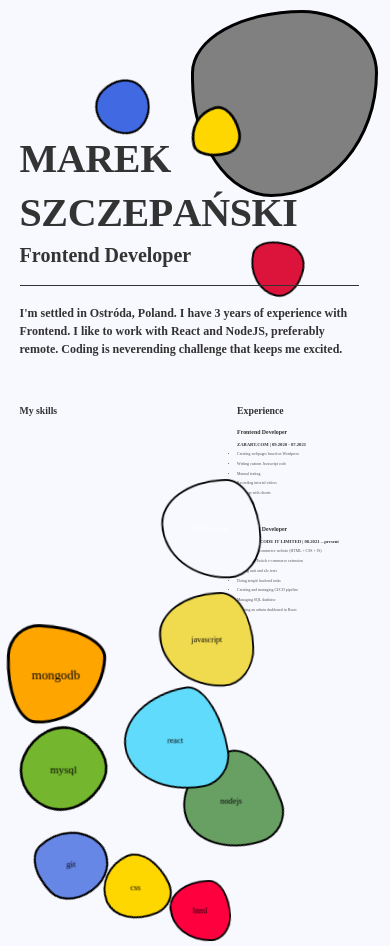
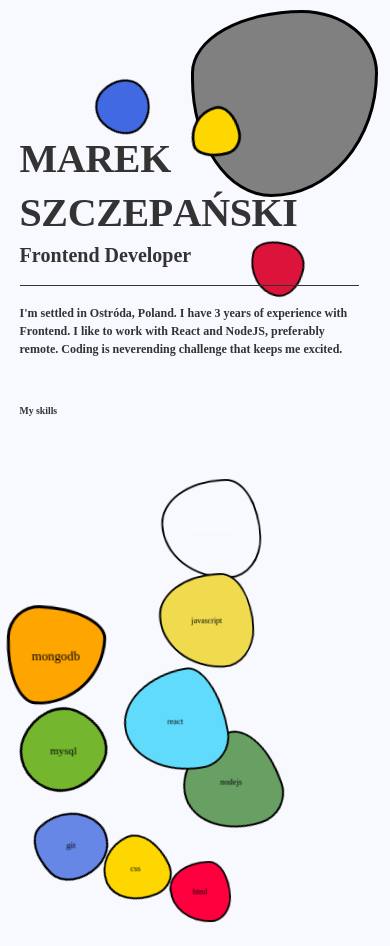
Before and after one commit to MarekSzczepanski/portfolio, a Gatsby site: page / in a window 390 px wide. Shown: the top 946 px of the page. Built offline with nearby package versions, Linux system fonts and the light colour scheme; Gatsby itself is replaced by a stand-in of ours.

Commit message:
Add skills section mobile media querries

```diff
--- a/src/components/skills.jsx
+++ b/src/components/skills.jsx
@@ -20,6 +20,9 @@ const SkillsContainer = styled.div`
   flex-wrap: wrap;
   height: 600px;
   font-size: 1vw;
+  @media (max-width: 1023px) {
+    position: static;
+  }
 `
 
 const Skills = () => (
--- a/src/pages/index.js
+++ b/src/pages/index.js
@@ -15,9 +15,15 @@ const Container = styled.div`
 `
 const SkillsH3 = styled.h3`
   width: 62%;
+  @media (max-width: 1023px) {
+    width: 100%;
+  }
 `
 const ExperienceH3 = styled.h3`
   width: 38%;
+  @media (max-width: 1023px) {
+    margin-top: 550px;
+  }
 `
 
 const IndexPage = () => (
```
